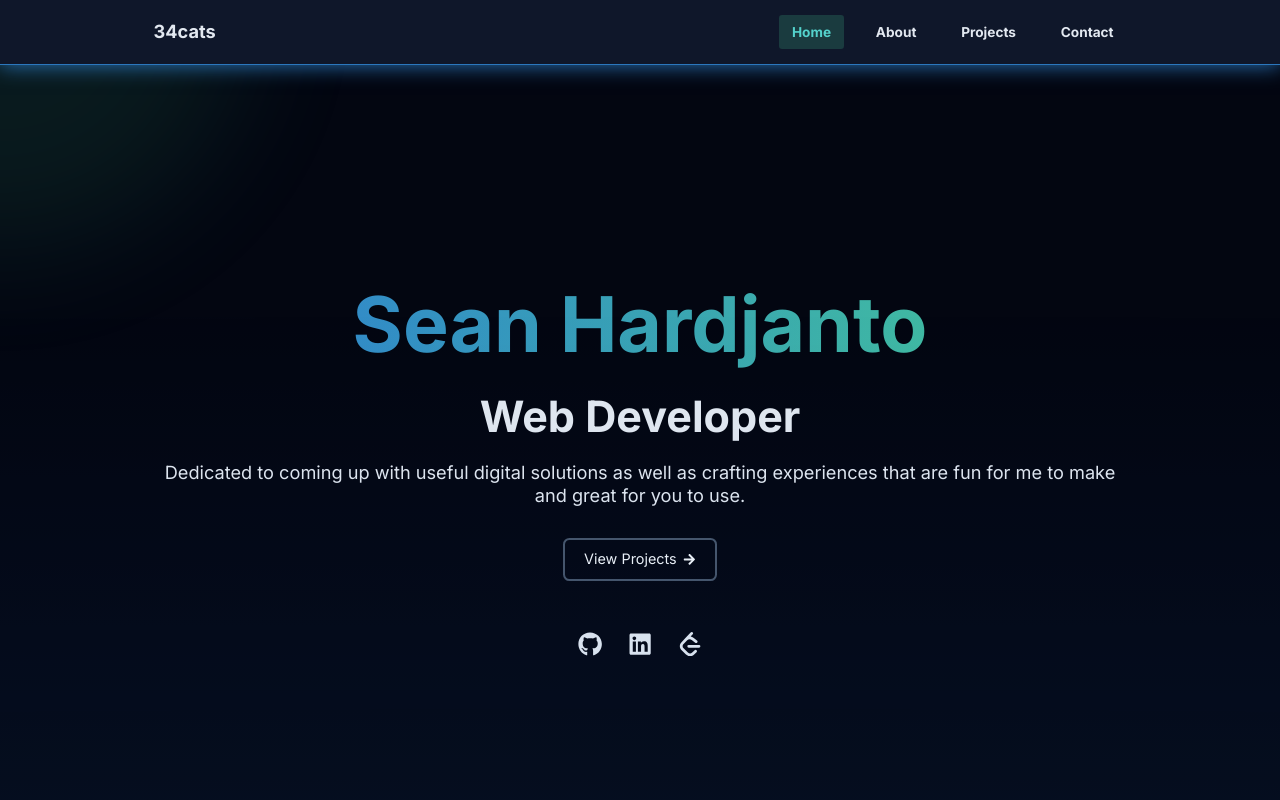
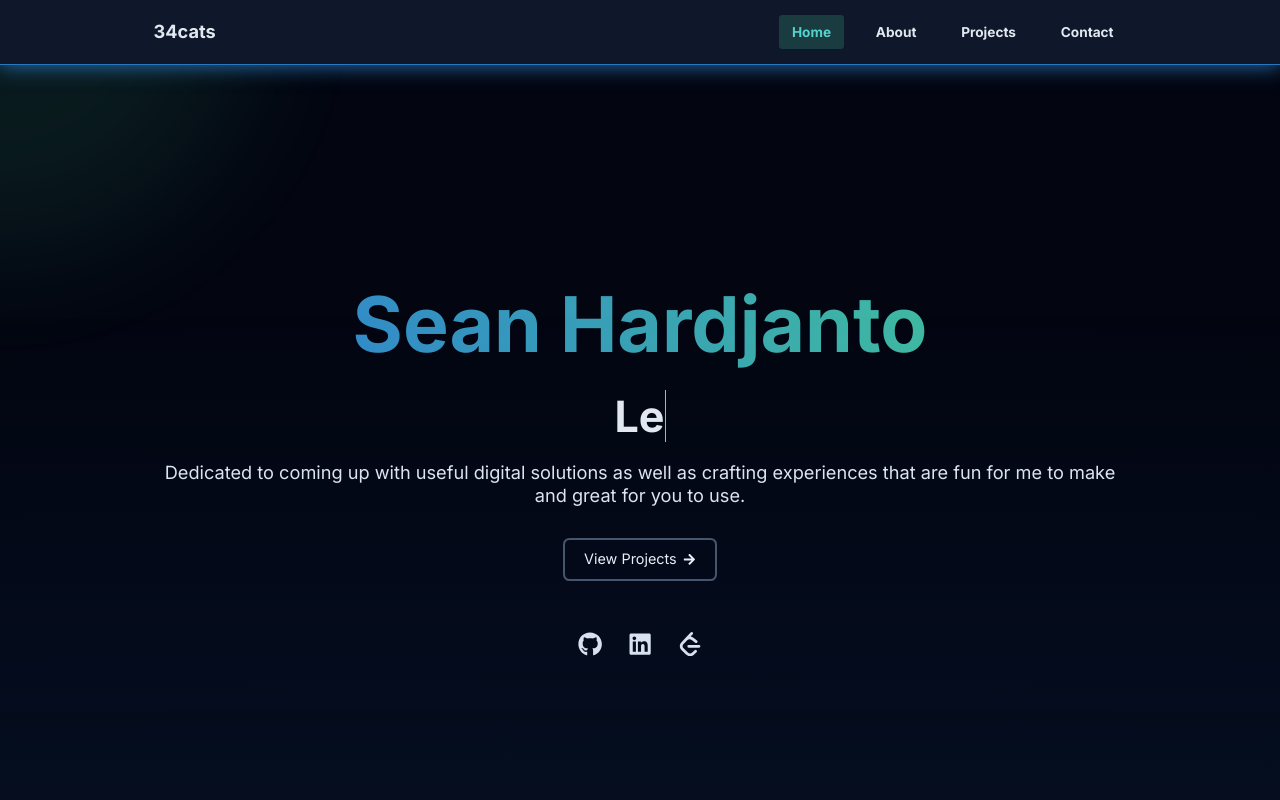
Before and after one commit to seanrh34/34cats, a React (Vite) app: page / in a window 1280 px wide. Shown: the top 800 px of the page. Built offline with nearby package versions, Linux system fonts and the light colour scheme.

Commit message:
Changed Hero title

```diff
--- a/src/sections/Hero.tsx
+++ b/src/sections/Hero.tsx
@@ -1,5 +1,6 @@
 import SocialLinks from "../components/Socials";
 import { FaArrowRight } from "react-icons/fa";
+import '../styles/Typewriter.css';
 
 export default function Home() {
   return (
@@ -13,7 +14,7 @@ export default function Home() {
           Sean Hardjanto
         </h1>
         <h2 className="text-4xl md:text-5xl mb-6 md:mb-2 font-heading font-bold text-text">
-          Web Developer
+          <span className="typewriter" />
         </h2>
         <p className="text-lg md:text-2xl font-normal text-text md:mt-4 mb-6 md:mx-24">
           Dedicated to coming up with useful digital solutions as well as crafting experiences that are fun for me to make and great for you to use.
--- /dev/null
+++ b/src/styles/Typewriter.css
@@ -0,0 +1,92 @@
+@import url('https://fonts.googleapis.com/css2?family=Inter:wght@700&display=swap');
+
+.typewriter {
+  --caret: currentcolor;
+  position: relative;
+}
+
+.typewriter::before {
+  content: "";
+  animation: typing 13.5s infinite;
+}
+
+.typewriter::after {
+  content: "";
+  border-right: 1px solid var(--caret);
+  animation: blink 0.5s linear infinite;
+}
+
+/* Optional: thicker caret variant */
+.typewriter.thick::after {
+  border-right: 1ch solid var(--caret);
+}
+
+/* Optional: no caret variant */
+.typewriter.nocaret::after {
+  border-right: 0;
+}
+
+@keyframes typing {
+  0%, 25% { content: ""; }
+  1%, 24% { content: "D"; }
+  2%, 23% { content: "De"; }
+  3%, 22% { content: "Dev"; }
+  4%, 21% { content: "Deve"; }
+  5%, 20% { content: "Devel"; }
+  6%, 19% { content: "Develo"; }
+  7%, 18% { content: "Develop"; }
+  8%, 17% { content: "Develope"; }
+  9%, 16% { content: "Developer"; }
+
+  26%, 50% { content: ""; }
+  27%, 49% { content: "L"; }
+  28%, 48% { content: "Le"; }
+  29%, 47% { content: "Lea"; }
+  30%, 46% { content: "Lead"; }
+  31%, 45% { content: "Leade"; }
+  32%, 44% { content: "Leader"; }
+
+  51%, 75% { content: ""; }
+  52%, 74% { content: "A"; }
+  53%, 73% { content: "Ad"; }
+  54%, 72% { content: "Adv"; }
+  55%, 71% { content: "Adve"; }
+  56%, 70% { content: "Adven"; }
+  57%, 69% { content: "Advent"; }
+  58%, 68% { content: "Adventu"; }
+  59%, 67% { content: "Adventur"; }
+  60%, 66% { content: "Adventure"; }
+  61%, 65% { content: "Adventurer"; }
+
+  76%, 100% { content: ""; }
+  77%, 99% { content: "L"; }
+  78%, 98% { content: "Le"; }
+  79%, 97% { content: "Lea"; }
+  80%, 96% { content: "Lear"; }
+  81%, 95% { content: "Learn"; }
+  82%, 94% { content: "Learne"; }
+  83%, 93% { content: "Learner"; }
+}
+
+@keyframes blink {
+  0%, 100% { opacity: 1; }
+  50% { opacity: 0; }
+}
+
+@media (prefers-reduced-motion) {
+  .typewriter::after {
+    animation: none;
+  }
+
+  @keyframes sequencePopup {
+    0%, 100% { content: "Developer"; }
+    25% { content: "Leader"; }
+    50% { content: "Adventurer"; }
+    75% { content: "Learner"; }
+  }
+
+  .typewriter::before {
+    content: "Developer";
+    animation: sequencePopup 12s linear infinite;
+  }
+}
```
